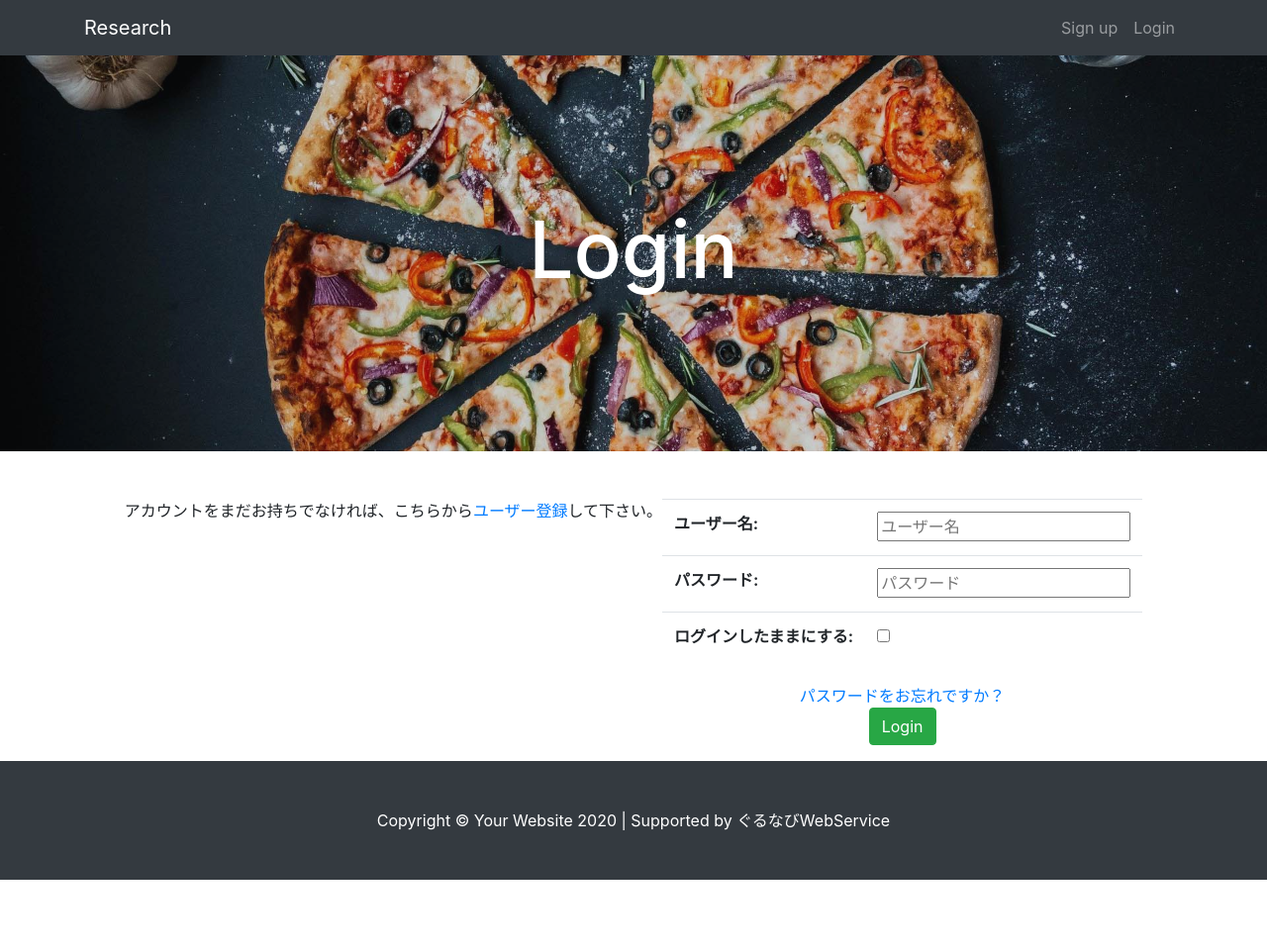
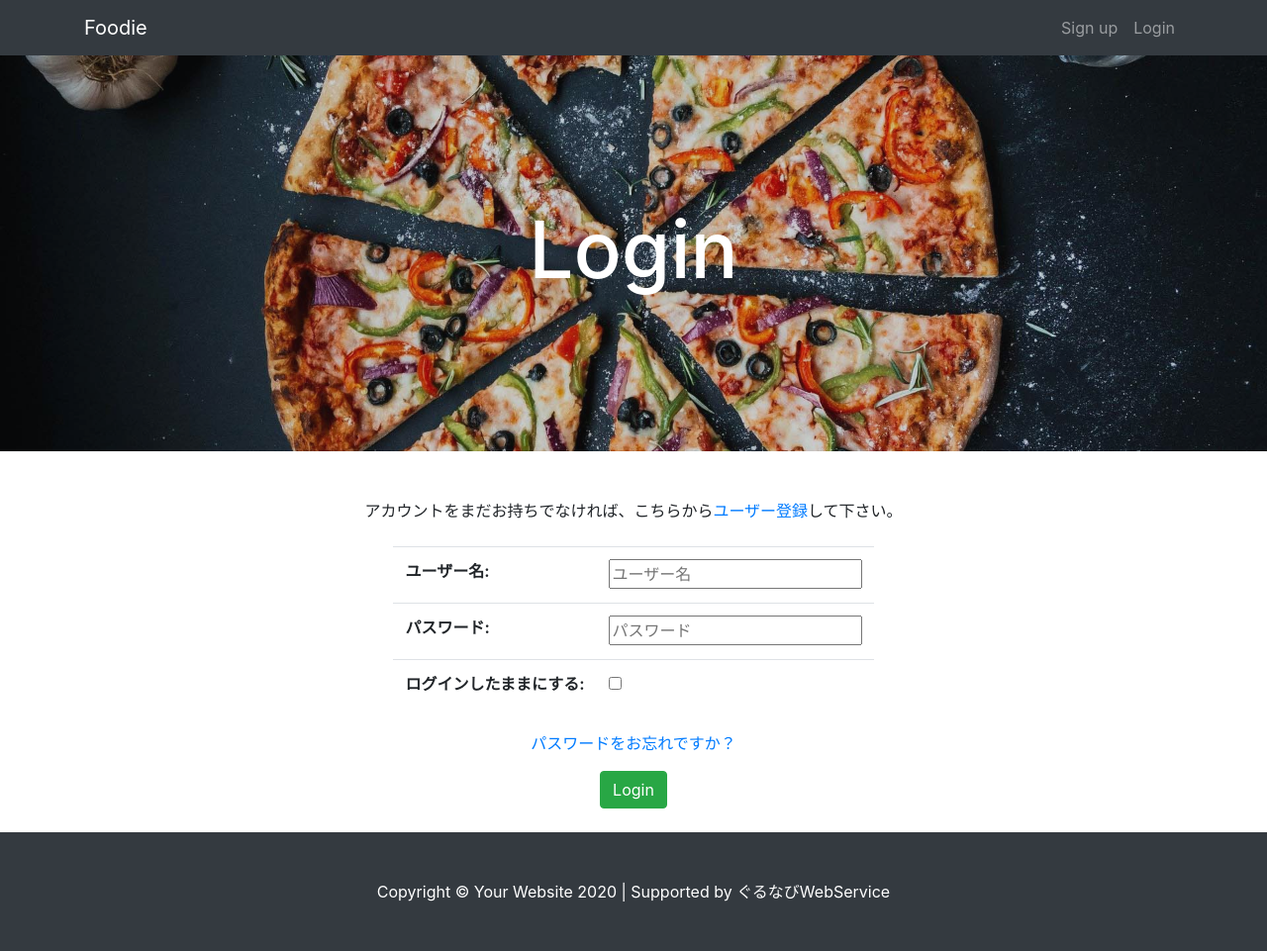
Before and after one commit to haruyasu/django-tabelog, a Django app: page /accounts/login/ in a window 1280 px wide. Shown: the whole page at 99% size. Before the commit the page ends 889 px from the top, so only its background shows below. Run offline with Django 3.2, Linux system fonts and the light colour scheme; some libraries are stand-ins or nearby versions.

```diff
--- a/accounts/templates/account/login.html
+++ b/accounts/templates/account/login.html
@@ -16,8 +16,10 @@
 {% endblock header %}
 
 {% block content %}
-    <div class="row justify-content-center">
+<div class="text-center mb-4">
 	<p>アカウントをまだお持ちでなければ、こちらから<a href="{% url 'account_signup' %}">ユーザー登録</a>して下さい。</p>
+</div>
+<div class="row justify-content-center mb-4">
 	<form method="post" action="{% url 'account_login' %}">
 		{% csrf_token %}
 		<table class="table">{{ form.as_table }}</table>
@@ -25,10 +27,8 @@
 		<input type="hidden" name="{{ redirect_field_name }}" value="{{ redirect_field_value }}" />
 		{% endif %}
 		<div class="text-center">
-            <a class="button secondaryAction" href="{% url 'account_reset_password' %}">パスワードをお忘れですか？</a>
-            <p>
+			<p><a class="button secondaryAction" href="{% url 'account_reset_password' %}">パスワードをお忘れですか？</a></p>
 			<button type="submit" class="save btn btn-success" role="button">Login</button>
-            </p>
 		</div>
 	</form>
 </div>
--- a/accounts/templates/account/logout.html
+++ b/accounts/templates/account/logout.html
@@ -24,9 +24,7 @@
         {% endif %}
         <div class="text-center">
             <p>ログアウトしますか？</p>
-            <p>
-                <button type="submit" class="save btn btn-success" role="button">Log Out</button>
-            </p>
+            <button type="submit" class="save btn btn-success" role="button">Log Out</button>
         </div>
         </form>
     </div>
--- a/accounts/templates/account/signup.html
+++ b/accounts/templates/account/signup.html
@@ -26,9 +26,7 @@
         {% endif %}
 
         <div class="text-center">
-            <p>
-                <button type="submit" class="save btn btn-success" role="button">Sign Up</button>
-            </p>
+            <button type="submit" class="save btn btn-success" role="button">Sign Up</button>
         </div>
         </form>
     </div>
--- a/tabelog/templates/tabelog/base.html
+++ b/tabelog/templates/tabelog/base.html
@@ -6,7 +6,7 @@
     <meta name="viewport" content="width=device-width, initial-scale=1, shrink-to-fit=no">
     <meta name="description" content="">
     <meta name="author" content="">
-    <title>Research</title>
+    <title>Foodie</title>
     <link rel="stylesheet" href="https://stackpath.bootstrapcdn.com/bootstrap/4.4.1/css/bootstrap.min.css">
     <link rel="stylesheet" href="https://cdnjs.cloudflare.com/ajax/libs/font-awesome/5.12.1/css/all.min.css">
     <link rel="stylesheet" type="text/css" href="{% static 'css/test.css' %}">
@@ -14,7 +14,7 @@
 <body>
     <nav class="navbar navbar-expand-lg navbar-dark bg-dark fixed-top">
         <div class="container">
-            <a class="navbar-brand" href="/">Research</a>
+            <a class="navbar-brand" href="/">Foodie</a>
             <button class="navbar-toggler" type="button" data-toggle="collapse" data-target="#navbarResponsive" aria-controls="navbarResponsive" aria-expanded="false" aria-label="Toggle navigation">
 				<span class="navbar-toggler-icon"></span>
 			</button>
```
Also changed, not shown: tabelog/static/css/test.css (+2 -5 lines). Lines whose indentation alone changed are shown as unchanged.
